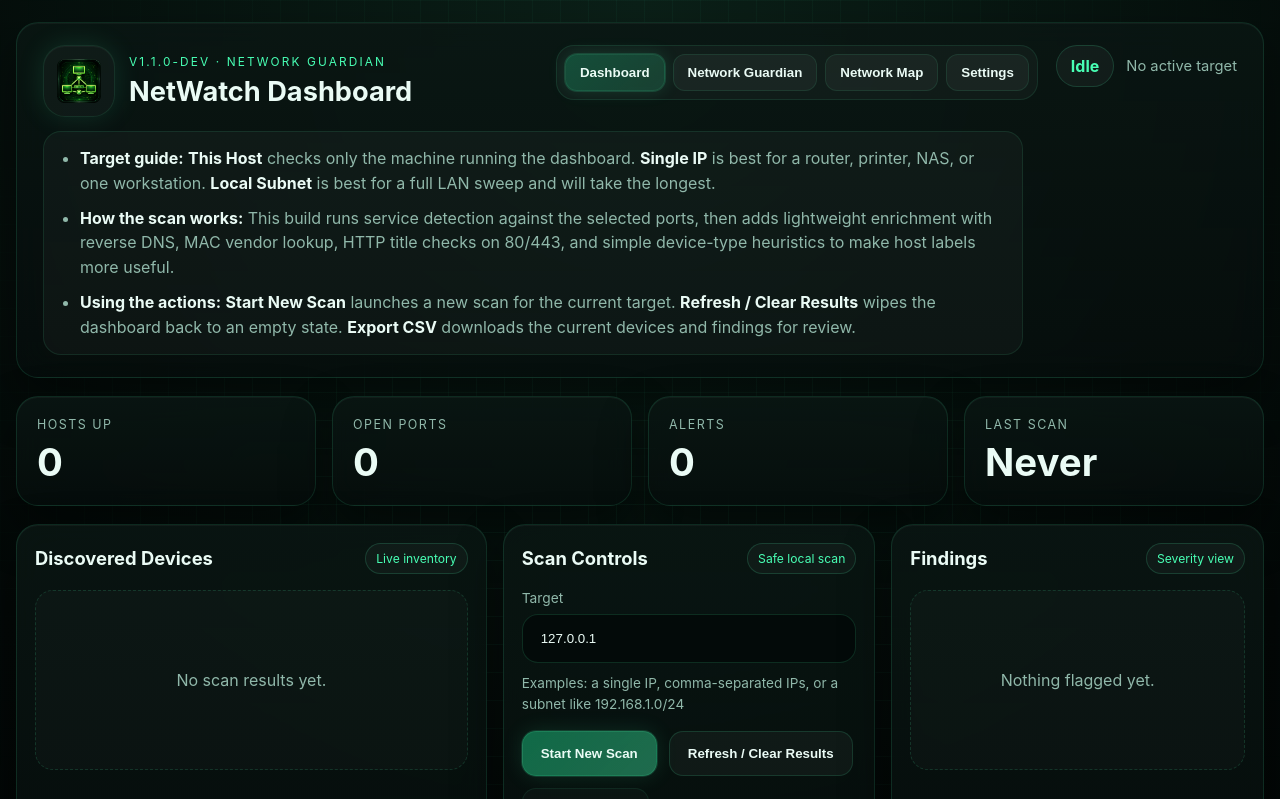
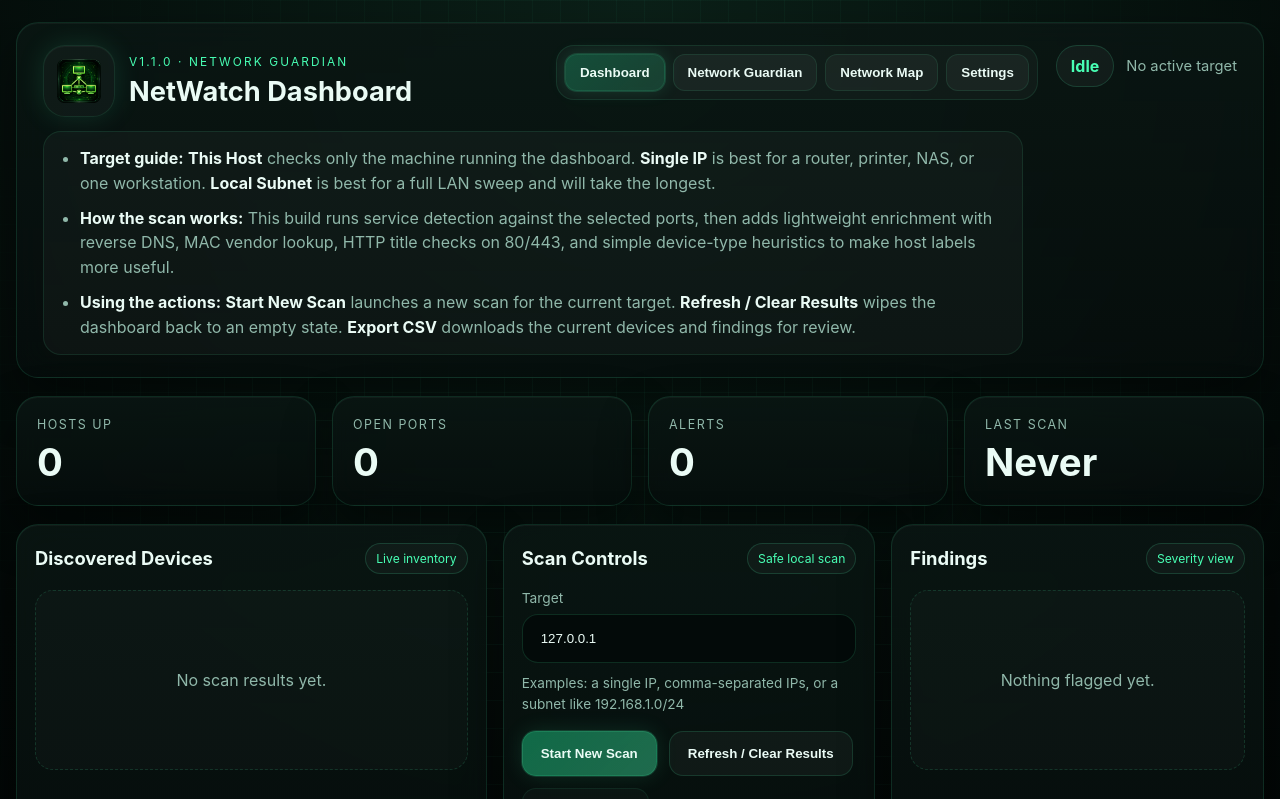
Before and after one commit to ATOMNFT/NetWatch-Dashboard, a Flask app: page / in a window 1280 px wide. Shown: the top 799 px of the page. Run offline with Flask 3, Linux system fonts and the light colour scheme; data that the repository does not hold is empty; parts of the project's set-up code (start-up, migrations or seed data) failed here and were passed over.

Commit message:
release: mark NetWatch Network Guardian as v1.1.0

```diff
--- a/templates/index.html
+++ b/templates/index.html
@@ -18,7 +18,7 @@
               <img class="brand-icon" src="{{ url_for('static', filename='img/plug-icon.png') }}" alt="NetWatch plug icon" />
             </div>
             <div>
-              <p class="eyebrow">v1.1.0-dev · Network Guardian</p>
+              <p class="eyebrow">v1.1.0 · Network Guardian</p>
               <h1>NetWatch Dashboard</h1>
             </div>
           </div>
```
